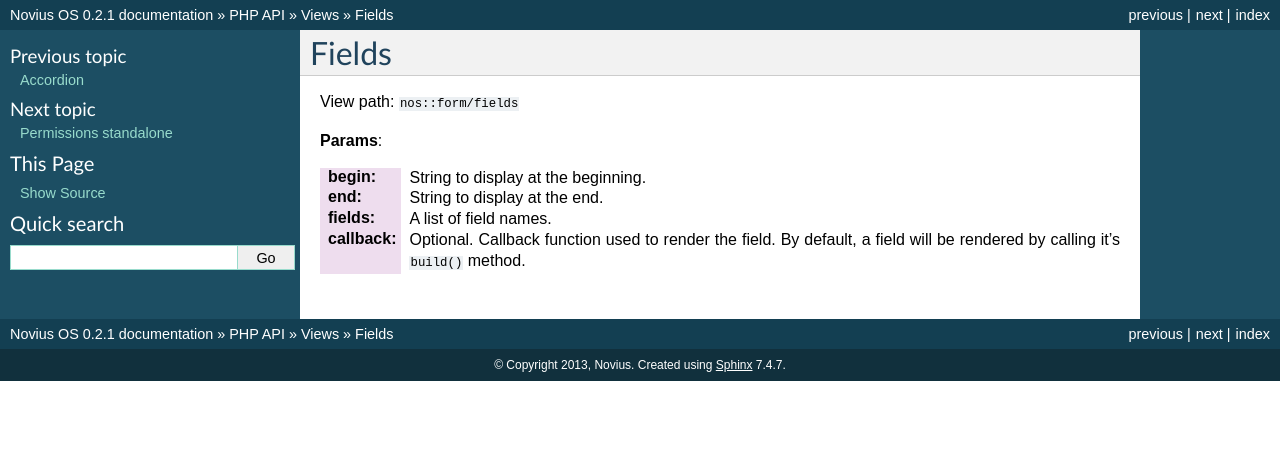
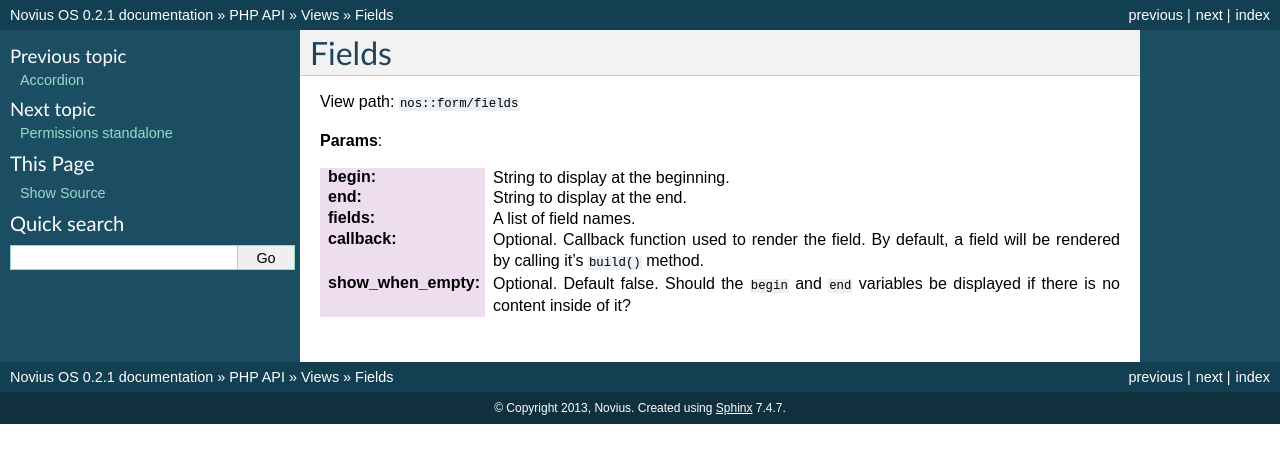
Before and after one commit to vrcAlbert/documentation-api, a Sphinx documentation site: the page built from source/php/views/form_fields.rst, in a window 1280 px wide. Shown: the top 463 px of the page. Built offline with Sphinx 7.4.7, drawn with Linux system fonts in a browser that asks for light colours.

Commit message:
New 'show_when_empty' option for accordion, expander & fields

```diff
--- a/source/php/views/form_accordion.rst
+++ b/source/php/views/form_accordion.rst
@@ -1,3 +1,4 @@
+
 .. _php/views/form_accordion:
 
 Accordion
@@ -25,3 +26,4 @@
     :field_template:  Optional. Template to wrap each field. Default value is ``<p>{field}</p>``
     :header_class:    Optional. CSS classes for the ``<h3>`` tag.
     :content_class:   Optional. CSS classes for the ``<div>`` panel.
+    :show_when_empty: Optional. Default false. Should the panel be displayed if there is no content inside of it?
--- a/source/php/views/form_expander.rst
+++ b/source/php/views/form_expander.rst
@@ -14,3 +14,4 @@
 :title:   Expander's title.
 :options: Options for the wijexpander.
 :content: Either a plain *string*, a *callable*, or a *view* + *params* pair (array).
+:show_when_empty: Optional. Default false. Should the expander be displayed if there is no content inside of it?
--- a/source/php/views/form_fields.rst
+++ b/source/php/views/form_fields.rst
@@ -1,4 +1,3 @@
-
 
 .. _php/views/form_fields:
 
@@ -14,3 +13,4 @@
 :end:      String to display at the end.
 :fields:   A list of field names.
 :callback: Optional. Callback function used to render the field. By default, a field will be rendered by calling it's ``build()`` method.
+:show_when_empty: Optional. Default false. Should the ``begin`` and ``end`` variables be displayed if there is no content inside of it?
```
